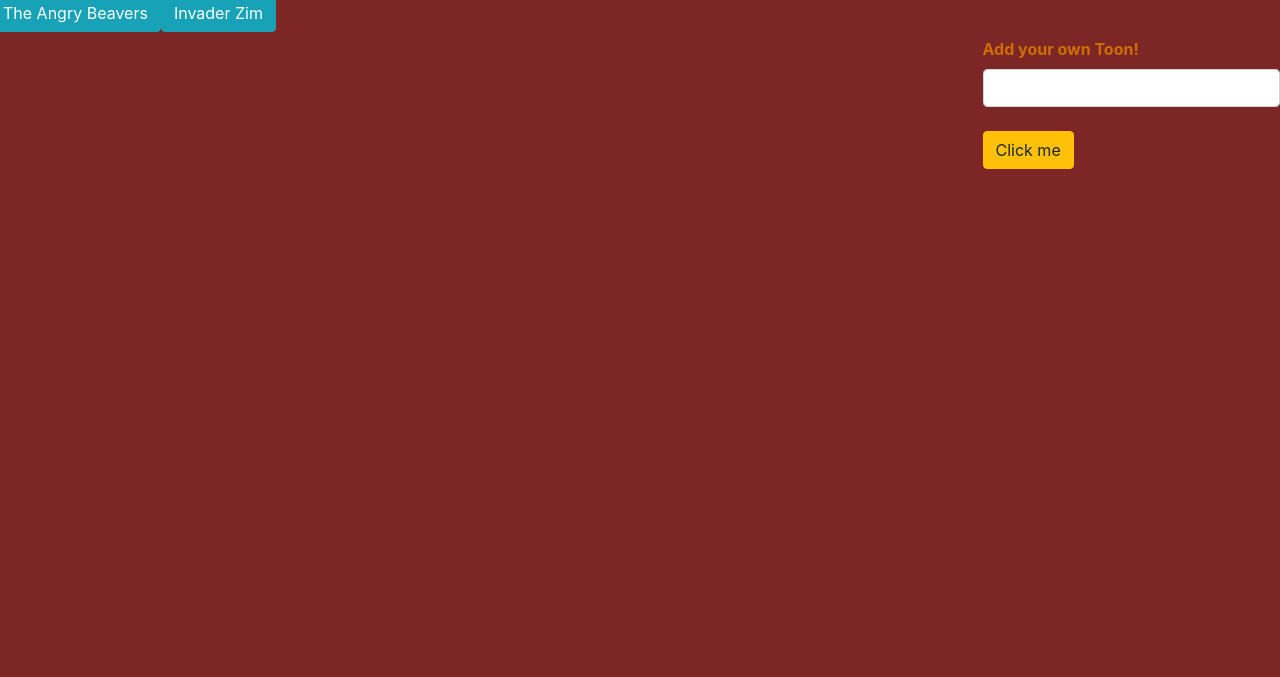
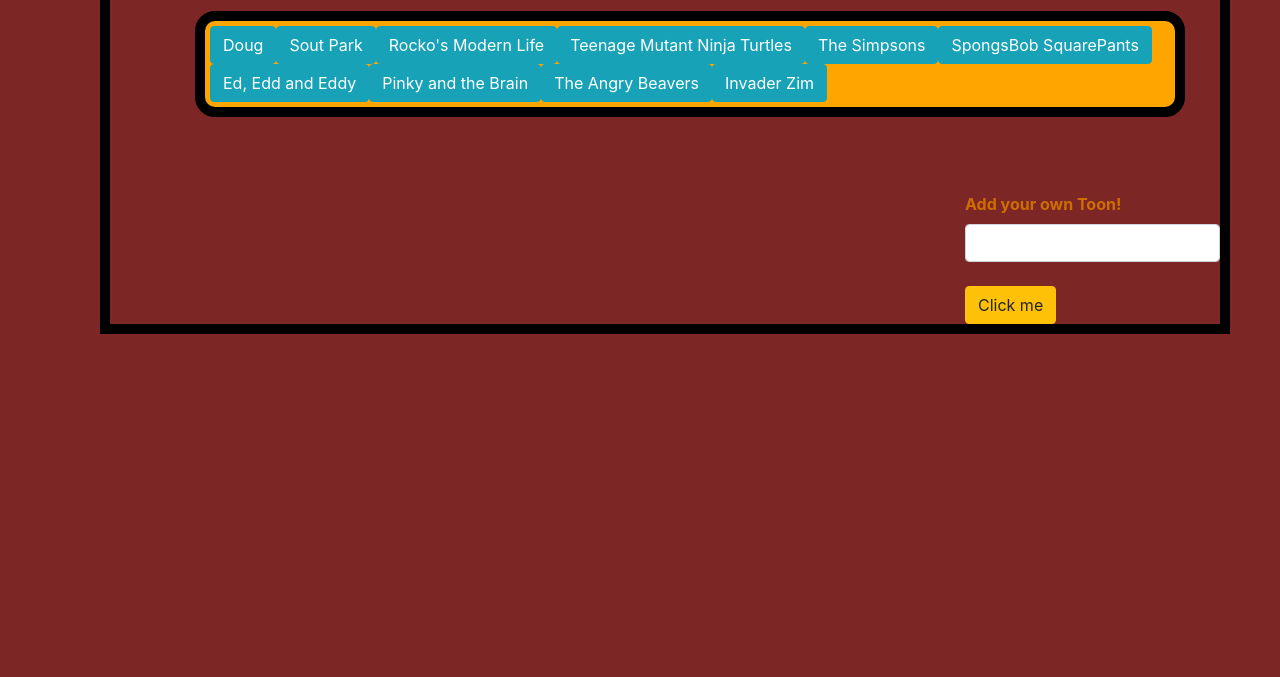
Before and after one commit to kcummings1/GifTastic, a plain HTML site: page index.html in a window 1280 px wide. Shown: the part 123-800 px from the top of the page. Drawn offline with nearby package versions, Linux system fonts and the light colour scheme.

Commit message:
committed updated changes

```diff
--- a/assets/css/style.css
+++ b/assets/css/style.css
@@ -1,20 +1,29 @@
 body {
   background-color: rgb(124, 38, 38);
+  border: 10px solid black;
+  margin: 25px 50px 75px 100px;
 }
 
 .buttons-view {
   border-radius: 20px;
   padding: 5px;
+  border: 10px solid black;
+  margin: 25px 50px 75px 100px;
+  background-color: orange;
+	border-color: black;
 }
 
 label {
   font-weight: bolder;
   color: rgb(206, 110, 0);
+
 }
 
 img {
   border-radius: 10px;
   margin-top: 5px;
+  border: 10px solid black;
+  margin: 25px 50px 75px 100px;
 }
 
 .toon-name {
```
Also changed, not shown: index.html (+0 -2 lines), 1 other file.
